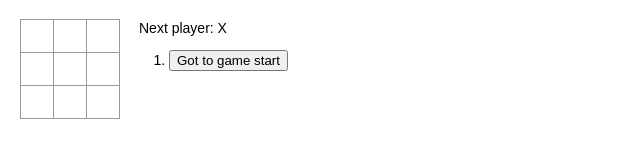
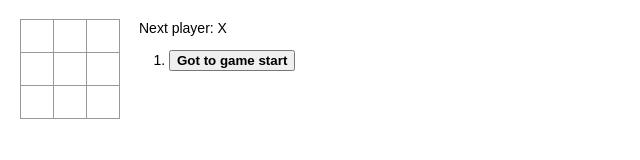
Before and after one commit to t-mine/react-tutorial, a React (Vite) app: page / in a window 1280 px wide. Shown: the top 160 px of the page, without its empty margins (0-640 px from the left). Built offline with nearby package versions, Linux system fonts and the light colour scheme.

Commit message:
着手履歴のリスト中で現在選択されているアイテムを太字にする。

```diff
--- a/src/index.jsx
+++ b/src/index.jsx
@@ -120,11 +120,26 @@ export class Game extends React.Component {
       const desc = move //
         ? `Go to move #${move} col: ${history[move].currentSquare.col} row: ${history[move].currentSquare.row}`
         : 'Got to game start';
-      return (
-        <li key={move}>
-          <button onClick={() => this.jumpTo(move)}>{desc}</button>
-        </li>
-      );
+      console.log(this.state.stepNumber);
+      console.log(move);
+      if (this.state.stepNumber === move) {
+        return (
+          <li key={move}>
+            <button
+              onClick={() => this.jumpTo(move)}
+              style={{ fontWeight: 'bold' }}
+            >
+              {desc}
+            </button>
+          </li>
+        );
+      } else {
+        return (
+          <li key={move}>
+            <button onClick={() => this.jumpTo(move)}>{desc}</button>
+          </li>
+        );
+      }
     });
 
     let status;
```
